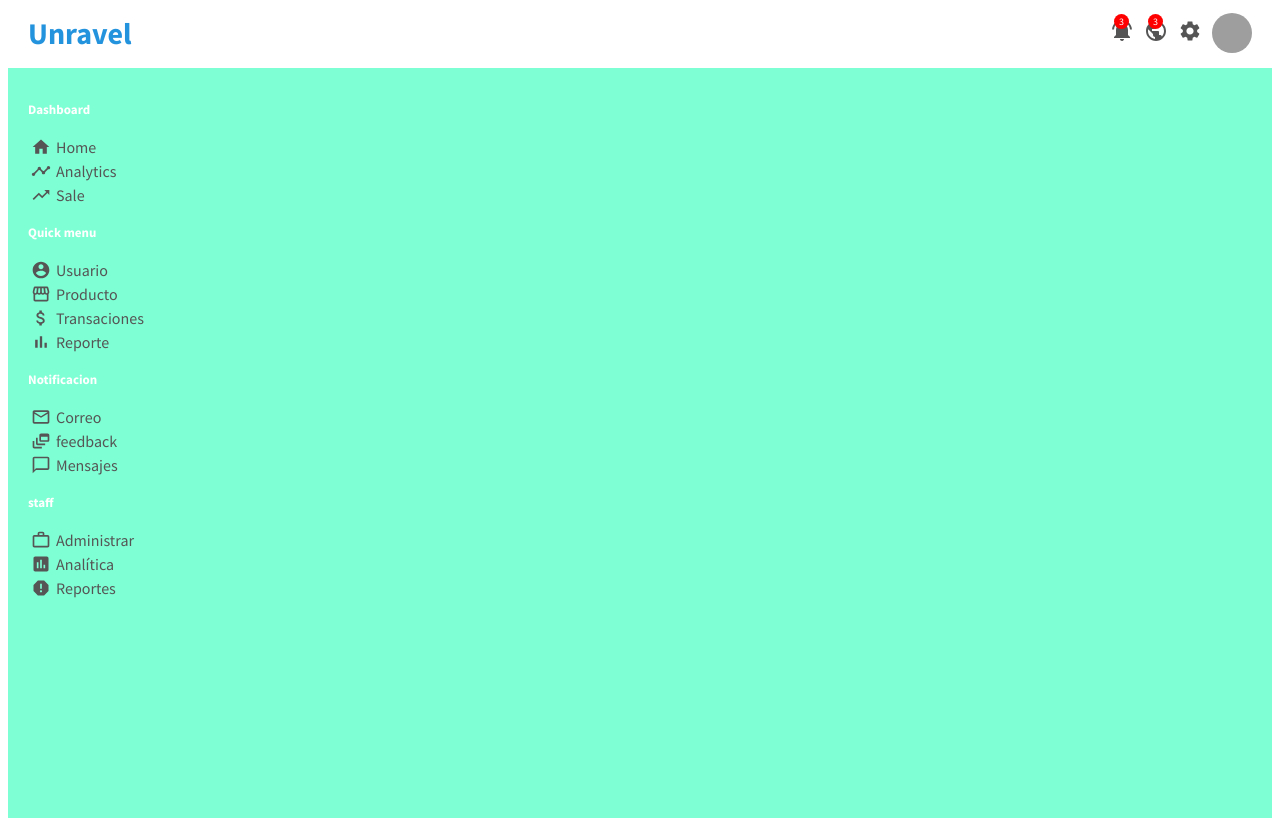
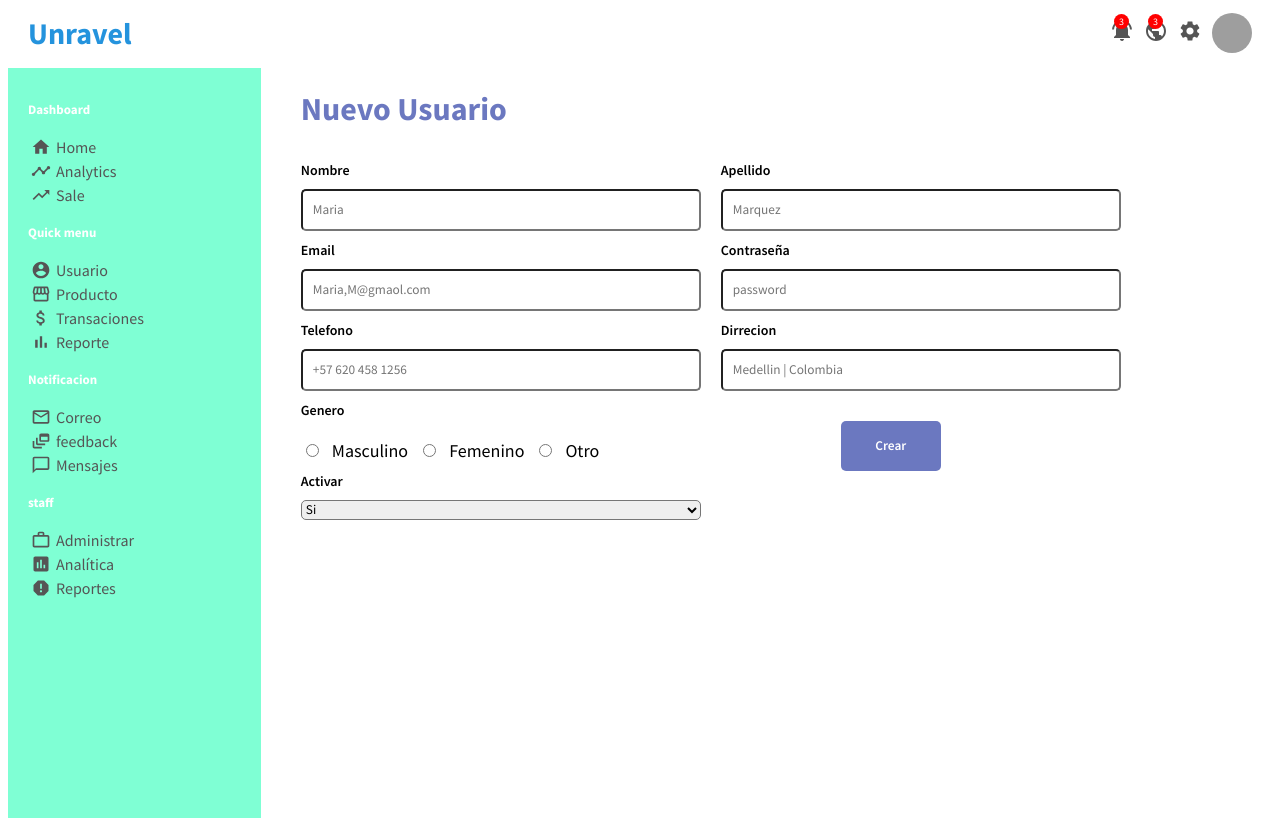
Before and after one commit to Diiegohdez/dashboard, a React (Create React App) app: page /NewUser in a window 1280 px wide. Built offline with nearby package versions, Linux system fonts and the light colour scheme; grey boxes are pictures that could not be loaded.

Commit message:
diseño producto

```diff
--- a/src/App.css
+++ b/src/App.css
@@ -2,3 +2,8 @@
     display: flex;
     margin-top: 10px;
 }
+
+.link{
+    text-decoration: none;
+    color: inherit;
+}
--- a/src/App.js
+++ b/src/App.js
@@ -5,6 +5,7 @@ import UserList from "./pages/UserList/UserList"
 import "./App.css"
 import {BrowserRouter as Router, Routes, Route} from "react-router-dom"
 import User from "./pages/User/User";
+import NewUser from "./pages/NewUser/NewUser";
 
 
 function App() {
@@ -17,6 +18,7 @@ function App() {
           <Route path="/" element={<Home/>}/>
           <Route path="/UserList" element={<UserList/>}/>
           <Route path="UserList/:Id" element={<User/>}/>
+          <Route path="/NewUser" element={<NewUser/>}/>
         </Routes>
 
 
--- a/src/Components/sidebar/Sidebar.jsx
+++ b/src/Components/sidebar/Sidebar.jsx
@@ -13,6 +13,7 @@ import {Home,
        WorkOutline,
        Report,
        Assessment} from "@material-ui/icons"
+import { Link } from 'react-router-dom'
 
 
 export default function Sidebar() {
@@ -40,14 +41,19 @@ export default function Sidebar() {
             <div className="sidebarMenu">
                 <h3 className="sidebarTitle">Quick menu  </h3>
                 <ul className="sidebarList">
+                    <Link to="UserList" className="link">
                     <li className="sidebarItems ">
                         <AccountCircle className="sidebarIcon"/>
                         Usuario
                     </li>
+                    </Link>
+                    <Link to="Producto" className="link">
                     <li className="sidebarItems">
                         <Storefront className="sidebarIcon"/>
                         Producto
                     </li>
+                    </Link>
+
                     <li className="sidebarItems">
                         <AttachMoney className="sidebarIcon"/>
                         Transaciones
--- /dev/null
+++ b/src/pages/NewUser/NewUser.jsx
@@ -0,0 +1,55 @@
+import React from 'react'
+import "./newUser.css"
+
+export default function NewUser() {
+  return (
+    <div className="NewUser">
+        <h1 className="NewUserTitle">Nuevo Usuario</h1>
+        <form  className="NewUserFor">
+            <div className="NewUserIten">
+                <label>Nombre</label>
+                <input type="text" placeholder="Maria"/>
+            </div>
+            <div className="NewUserIten">
+                <label>Apellido</label>
+                <input type="text" placeholder="Marquez"/>
+            </div>
+            <div className="NewUserIten">
+                <label>Email</label>
+                <input type="text" placeholder="Maria,M@gmaol.com"/>
+            </div>
+            <div className="NewUserIten">
+                <label>Contraseña</label>
+                <input type="password" placeholder="password"/>
+            </div>
+            <div className="NewUserIten">
+                <label>Telefono</label>
+                <input type="text" placeholder="+57 620 458 1256"/>
+            </div>
+            <div className="NewUserIten">
+                <label>Dirrecion</label>
+                <input type="text" placeholder="Medellin | Colombia"/>
+            </div>
+            <div className="NewUserIten">
+                <label>Genero</label>
+                <div className="NewUserGen">
+                <input type="radio" name="genero" id="male" value="male" />
+                <label for="Masculino">Masculino</label>
+                <input type="radio" name="genero" id="female" value="female" />
+                <label for="Femenino">Femenino</label>
+                <input type="radio" name="genero" id="otro" value="otro" />
+                <label for="Otro">Otro</label>
+                </div>
+                <div className="NewUserIten">
+                    <label>Activar</label>
+                    <select className="NewUserSelect" name="active" id="active">
+                        <option value="si">Si</option>
+                        <option value="no">No</option>
+                    </select>
+                </div>
+            </div>
+            <button className="NewUserButton"> Crear</button>
+        </form>
+    </div>
+  )
+}
--- /dev/null
+++ b/src/pages/NewUser/newUser.css
@@ -0,0 +1,67 @@
+.NewUser{
+    flex: 4;
+}
+
+.NewUserTitle{
+    display: flex;
+    margin-left: 40px;
+    color: rgb(107, 120, 192);
+}
+
+.NewUserFor{
+    display: flex;
+    flex-wrap: wrap;
+    margin-left: 40px;
+}
+
+.NewUserIten{
+    width: 400px;
+    display: flex;
+    flex-direction: column;
+    margin-top: 10px;
+    margin-right: 20px;
+}
+
+.NewUserIten>label{
+    margin-bottom: 10px;
+    font-size: 14px;
+    font-weight: 600;
+}
+
+.NewUserIten>input{
+    height: 18px;
+    padding: 10px;
+    border-radius: 5px;
+    color: #444;
+}
+
+.NewUserGen>input{
+    margin-top: 15px;
+
+}
+
+.NewUserGen>label{
+    margin: 10px;
+    font-size: 18px;
+
+}
+
+.NewUserSelect{
+    height: 20px;
+    border-radius: 5px;
+}
+
+.NewUserButton{
+
+    width: 100px;
+    height: 50px;
+    border: none;
+    background-color: rgb(107, 120, 192);
+    cursor: pointer;
+    color: white;
+    padding: 7px 10px;
+    font-weight: 600;
+    border-radius: 5px;
+    margin-top: 30px;
+    margin-left: 120px;
+}
--- a/src/pages/User/User.jsx
+++ b/src/pages/User/User.jsx
@@ -1,13 +1,17 @@
 import React from 'react'
 import "./user.css"
 import {PermIdentity, DateRange, PhoneAndroid, EmailOutlined, LocationCity, Publish} from "@material-ui/icons"
+import { Link } from 'react-router-dom'
 
 export default function User() {
   return (
     <div className="User">
       <div className="UserTitleContainer">
         <h1 className="UserTitle">Editar Usuario</h1>
+        <Link to="/newUser">
         <button className="UserAdd">Crear</button>
+        </Link>
+
       </div>
       <div className="UserContainer">
         <div className="UserShow">
@@ -71,9 +75,10 @@ export default function User() {
             <div className="UserUpdateRight">
               <div className="UserUpdateUpload">
                 <img src="https://images.pexels.com/photos/810775/pexels-photo-810775.jpeg?auto=compress&cs=tinysrgb&dpr=2&h=650&w=940" alt='' className="UserUpdateImg"/>
-                <label htmlFor="file"><Publish/></label>
+                <label htmlFor="file"><Publish className="UserUpdateIcon"/></label>
                 <input type="file" id="file" style={{display: "none"}}/>
               </div>
+              <button className="UserUpdateButtom">Actualizar</button>
             </div>
 
           </form>
--- a/src/pages/User/user.css
+++ b/src/pages/User/user.css
@@ -129,7 +129,13 @@
 .UserUpdateRight{
     display: flex;
     flex-direction: column;
+    justify-content: space-between;
 
+}
+
+.UserUpdateUpload{
+    display: flex;
+    align-items: center;
 }
 
 .UserUpdateImg{
@@ -139,3 +145,17 @@
     object-fit: cover;
     margin-right: 20px;
 }
+
+.UserUpdateIcon{
+    cursor: pointer;
+}
+
+.UserUpdateButtom{
+    border-radius: 5px;
+    border: none;
+    padding: 5px;
+    cursor: pointer;
+    background-color: rgb(107, 120, 192);
+    color: white;
+    font-weight: 600;
+}
```
